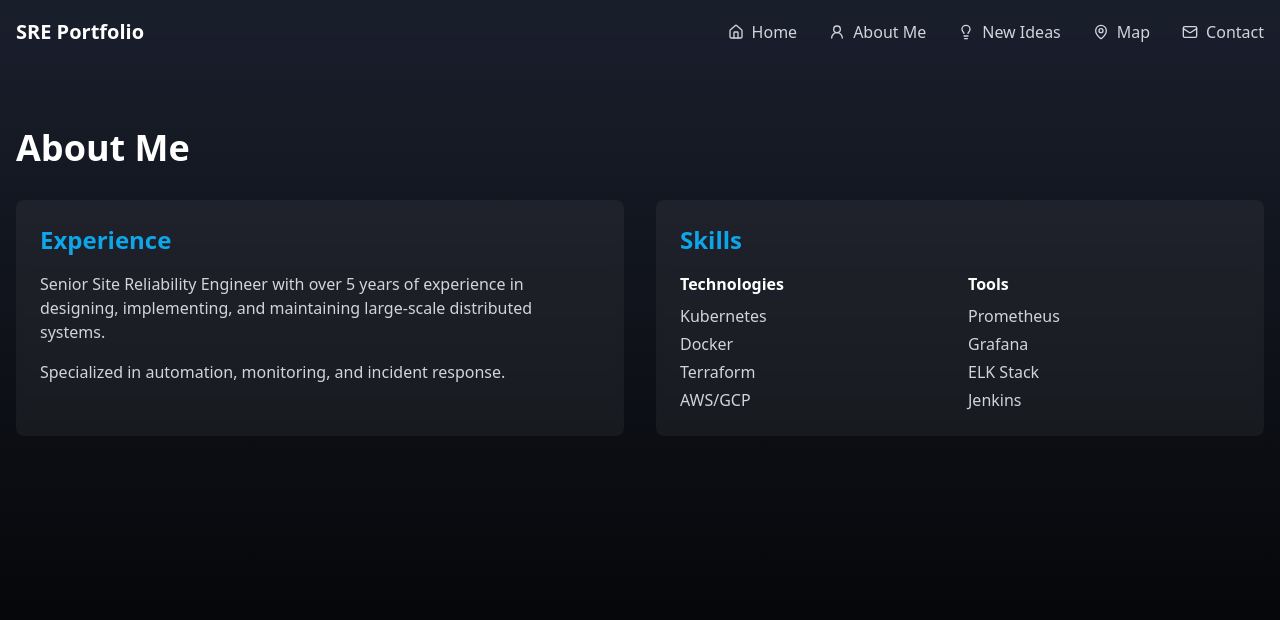
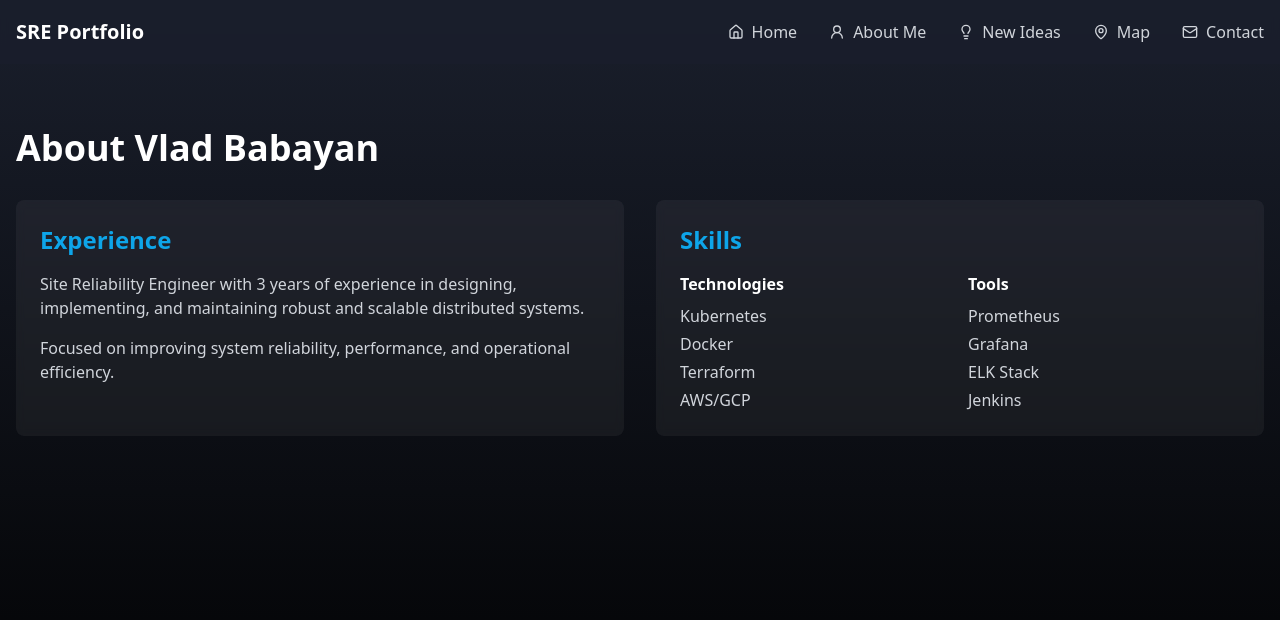
Before and after one commit to kemosabe-afk/sres-digital-compass, a React (Vite) app: page /about in a window 1280 px wide. Shown: the top 620 px of the page. Built offline with nearby package versions, Linux system fonts and the light colour scheme.

Commit message:
Refactor: Update About Me page
Update the About Me page with the new experience and name.

```diff
--- a/src/pages/About.tsx
+++ b/src/pages/About.tsx
@@ -3,16 +3,16 @@ const About = () => {
   return (
     <div className="min-h-screen pt-16 bg-gradient-to-b from-sre-dark to-black">
       <div className="container mx-auto px-4 py-16">
-        <h1 className="text-4xl font-bold text-white mb-8">About Me</h1>
+        <h1 className="text-4xl font-bold text-white mb-8">About Vlad Babayan</h1>
         <div className="grid grid-cols-1 md:grid-cols-2 gap-8">
           <div className="bg-white/5 p-6 rounded-lg backdrop-blur-sm">
             <h2 className="text-2xl font-bold text-sre-blue mb-4">Experience</h2>
             <p className="text-gray-300 mb-4">
-              Senior Site Reliability Engineer with over 5 years of experience in designing,
-              implementing, and maintaining large-scale distributed systems.
+              Site Reliability Engineer with 3 years of experience in designing,
+              implementing, and maintaining robust and scalable distributed systems.
             </p>
             <p className="text-gray-300">
-              Specialized in automation, monitoring, and incident response.
+              Focused on improving system reliability, performance, and operational efficiency.
             </p>
           </div>
           <div className="bg-white/5 p-6 rounded-lg backdrop-blur-sm">
```
